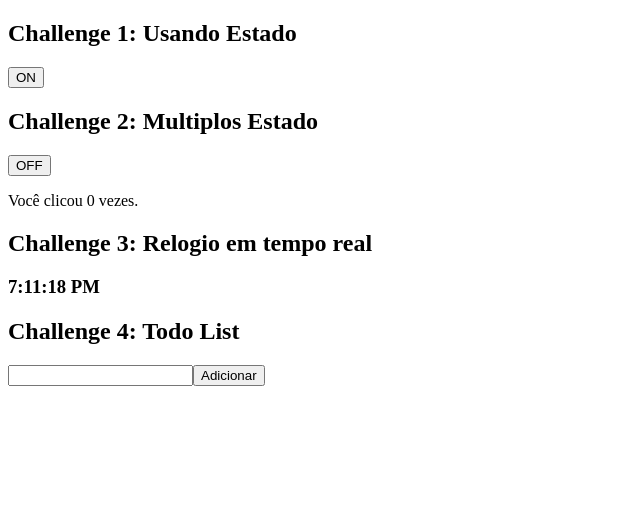
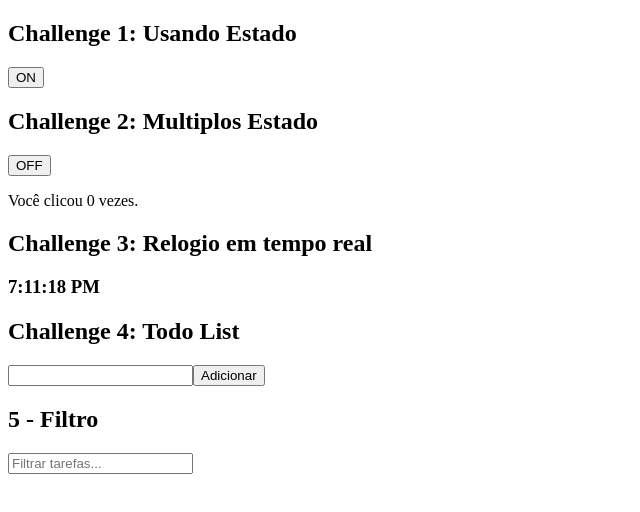
Before and after one commit to tricia-sz/challenges_react_js, a React (Vite) app in the folder 2_estado_e_ciclo_de_vida/: page / in a window 1280 px wide. Shown: the top 512 px of the page, without its empty margins (0-640 px from the left). Built offline with nearby package versions, Linux system fonts and the light colour scheme; the HTML template or start-up script is replaced by a standard one.

Commit message:
Todo List - Filtro

```diff
--- a/2_estado_e_ciclo_de_vida/src/components/TodoList.tsx
+++ b/2_estado_e_ciclo_de_vida/src/components/TodoList.tsx
@@ -1,4 +1,4 @@
-import { useState } from "react";
+import React, { useState } from "react";
 
 function TodoList() {
   const [todos, setTodos] = useState([]);
@@ -15,10 +15,23 @@ function TodoList() {
     <div>
       <input value={task} onChange={(e) => setTask(e.target.value)} />
       <button onClick={addTodo}>Adicionar</button>
-      <ul>
+      {/* <ul>
         {todos.map((todo) => (
           <li key={todo.id}>{todo.task}</li>
         ))}
+      </ul> */}
+      <h2>5 - Filtro</h2>
+      <input
+        value={filter}
+        onChange={(e) => setFilter(e.target.value)}
+        placeholder="Filtrar tarefas..."
+      />
+      <ul>
+        {todos
+          .filter((todo) => todo.task.includes(filter))
+          .map((todo) => (
+            <li key={todo.id}>{todo.task}</li>
+          ))}
       </ul>
     </div>
   );
```
